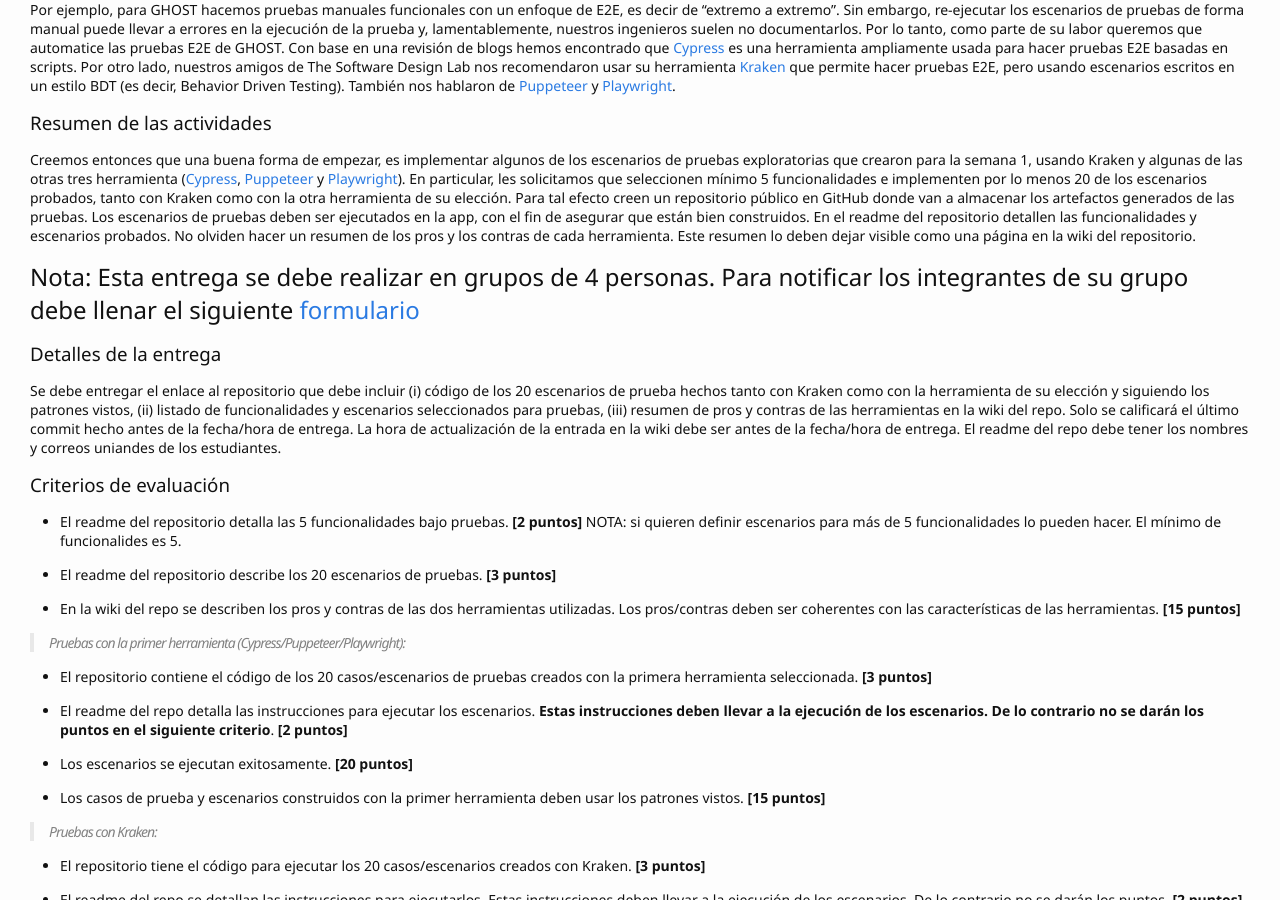
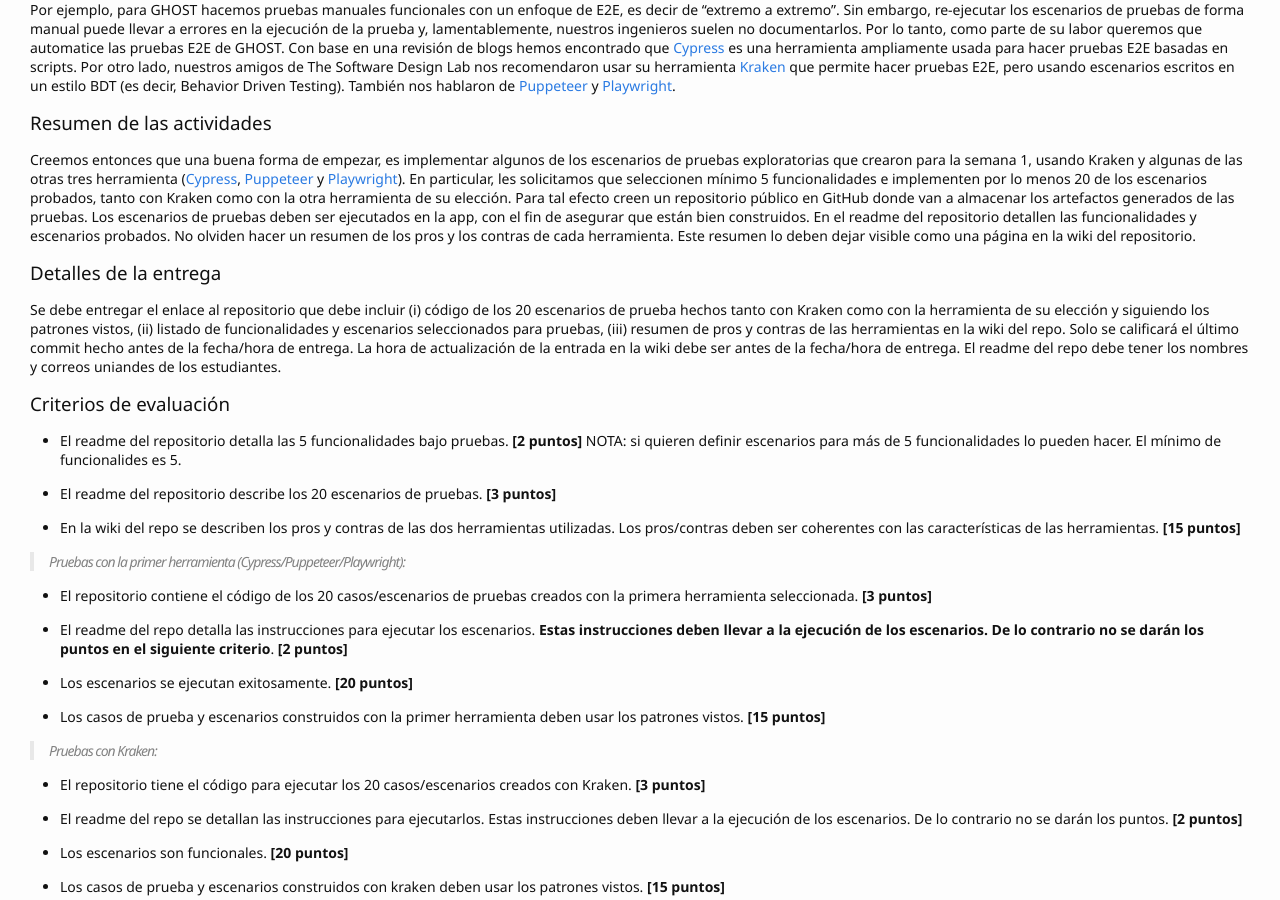
Before and after one commit to TiCSw/mt1_guias_pruebas, a Jekyll site: the page built from docs/semanas/semana5.md, in a window 1280 px wide and 900 px high, scrolled down 494 px. Built offline with Jekyll 4.4.1, drawn with Linux system fonts in a browser that asks for light colours; some web fonts are replaced; our own code applies the rules of GitHub Pages for plain Markdown files; comment, search, counter and statistics services are not loaded.

Commit message:
Update semana5.md

```diff
--- a/docs/semanas/semana5.md
+++ b/docs/semanas/semana5.md
@@ -5,15 +5,11 @@
 
 Ya tenemos más claro cómo funcionan las pruebas de reconocimiento. Nos parece que son una herramienta súper útil para detectar “crashes”, excepciones y errores inesperados sin intervención humana. Entendemos que este tipo de pruebas requieren la disponibilidad de máquinas para su ejecución por varias horas y que se espera que se usen como complemento a pruebas funcionales. Sin embargo, consideramos que esto no es suficiente para evaluar la calidad de GHOST.
 
-Por ejemplo, para GHOST hacemos pruebas manuales funcionales con un enfoque de E2E, es decir de “extremo a extremo”. Sin embargo, re-ejecutar los escenarios de pruebas de forma manual puede llevar a errores en la ejecución de la prueba y, lamentablemente, nuestros ingenieros suelen no documentarlos. Por lo tanto, como parte de su labor queremos que automatice las pruebas E2E de GHOST. Con base en una revisión de blogs hemos encontrado que [Cypress](https://www.cypress.io) es una herramienta ampliamente usada para hacer pruebas E2E basadas en scripts. Por otro lado, nuestros amigos de The Software Design Lab nos recomendaron usar su herramienta [Kraken](https://thesoftwaredesignlab.github.io/Krake/) que permite hacer pruebas E2E, pero usando escenarios escritos en un estilo BDT (es decir, Behavior Driven Testing). También nos hablaron de [Puppeteer](https://pptr.dev) y [Playwright](https://playwright.dev).
+Por ejemplo, para GHOST hacemos pruebas manuales funcionales con un enfoque de E2E, es decir de “extremo a extremo”. Sin embargo, re-ejecutar los escenarios de pruebas de forma manual puede llevar a errores en la ejecución de la prueba y, lamentablemente, nuestros ingenieros suelen no documentarlos. Por lo tanto, como parte de su labor queremos que automatice las pruebas E2E de GHOST. Con base en una revisión de blogs hemos encontrado que [Cypress](https://www.cypress.io) es una herramienta ampliamente usada para hacer pruebas E2E basadas en scripts. Por otro lado, nuestros amigos de The Software Design Lab nos recomendaron usar su herramienta [Kraken](https://thesoftwaredesignlab.github.io/KrakenMobile/) que permite hacer pruebas E2E, pero usando escenarios escritos en un estilo BDT (es decir, Behavior Driven Testing). También nos hablaron de [Puppeteer](https://pptr.dev) y [Playwright](https://playwright.dev).
 
 ### Resumen de las actividades
 
 Creemos entonces que una buena forma de empezar, es implementar algunos de los escenarios de pruebas exploratorias que crearon para la semana 1, usando Kraken y algunas de las otras tres herramienta ([Cypress](https://www.cypress.io), [Puppeteer](https://pptr.dev) y [Playwright](https://playwright.dev)). En particular, les solicitamos que seleccionen mínimo 5 funcionalidades e implementen  por lo menos 20 de los escenarios probados, tanto con Kraken como con la otra herramienta de su elección. Para tal efecto creen un repositorio público en GitHub donde van a almacenar los artefactos generados de las pruebas.  Los escenarios de pruebas deben ser ejecutados en la app, con el fin de asegurar que están bien construidos. En el readme del repositorio detallen las funcionalidades y escenarios probados. No olviden hacer un resumen de los pros y los contras de cada herramienta. Este resumen lo deben dejar visible como una página en la wiki del repositorio.
-
-## Nota: Esta entrega se debe realizar en grupos de 4 personas. Para notificar los integrantes de su grupo debe llenar el siguiente [formulario](https://forms.gle/tbN5nL2FYvsEH2EQ9)
-
-
 
 ### Detalles de la entrega
 Se debe entregar el enlace al repositorio que debe incluir (i) código de los 20 escenarios de prueba hechos tanto con Kraken como con la herramienta  de su elección y siguiendo los patrones vistos, (ii) listado de funcionalidades y escenarios seleccionados para pruebas, (iii) resumen de pros y contras de las herramientas en la wiki del repo. Solo se calificará el último commit hecho antes de la fecha/hora de entrega. La hora de actualización de la entrada en la wiki debe ser antes de la fecha/hora de entrega. El readme del repo debe tener los nombres y correos uniandes de los estudiantes.
```
